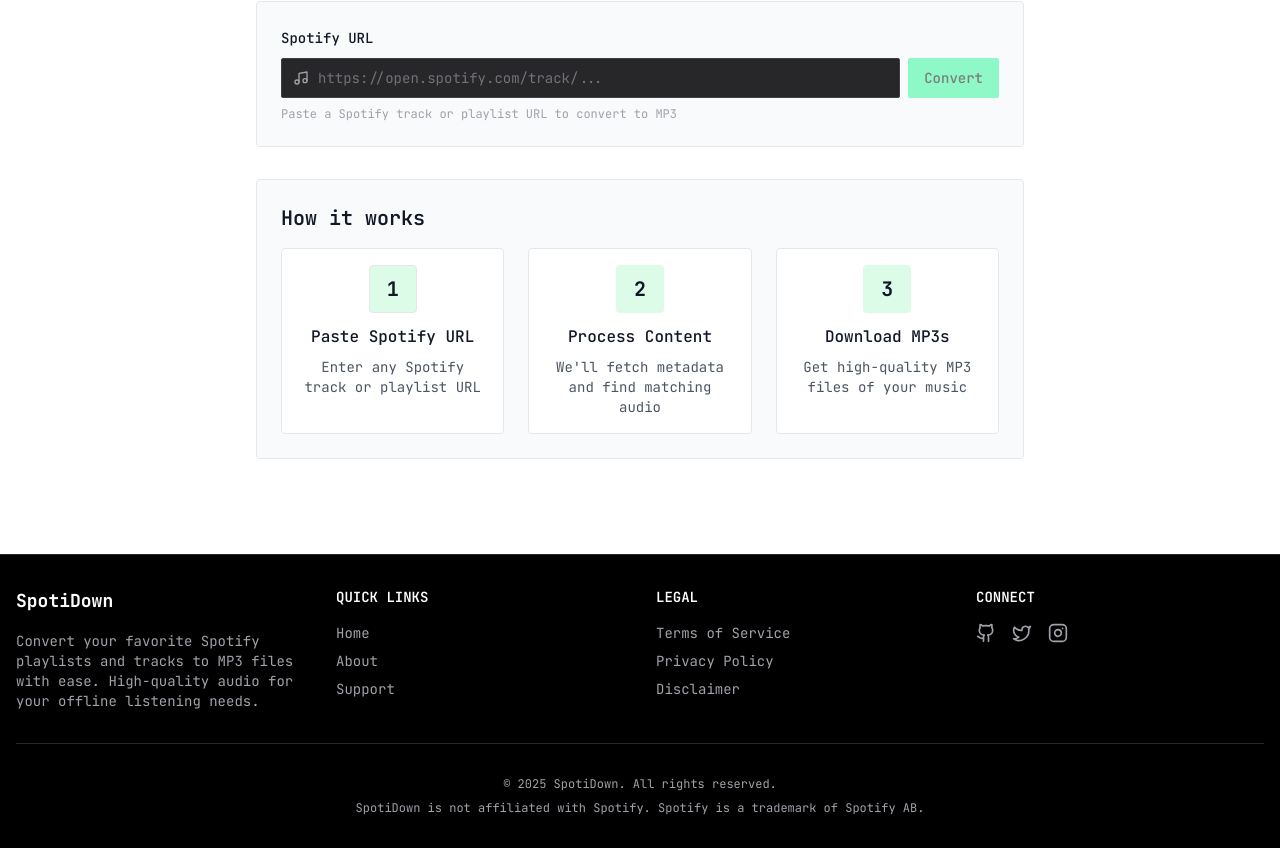
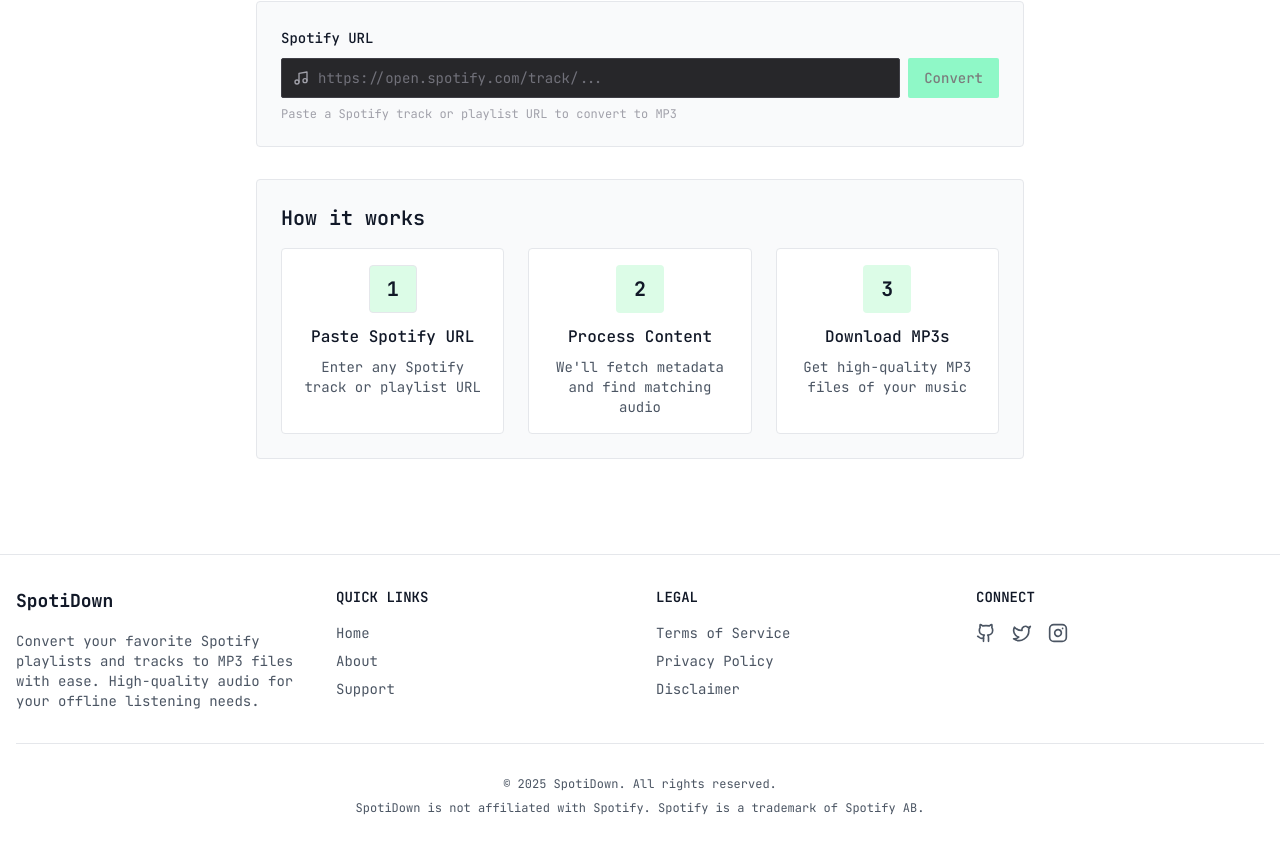
Before and after one commit to Manish-Tamang/spoti-down, a Next.js app: page / in a window 1280 px wide. Shown: the part 311-1159 px from the top of the page. Built offline with nearby package versions, Linux system fonts and the light colour scheme.

Commit message:
light mode fixed

```diff
--- a/components/footer.tsx
+++ b/components/footer.tsx
@@ -3,13 +3,13 @@ import { Music2, Github, Twitter, Instagram } from "lucide-react"
 
 export function Footer() {
   return (
-    <footer className="border-t border-zinc-800 bg-black text-zinc-400">
+    <footer className="border-t border-gray-200 bg-white text-gray-600">
       <div className="container mx-auto px-4 py-8">
         <div className="grid grid-cols-1 gap-8 md:grid-cols-4">
           { }
           <div className="space-y-4">
             <Link href="/" className="flex items-center gap-2">
-              <span className="text-lg font-bold text-white">SpotiDown</span>
+              <span className="text-lg font-bold text-gray-900">SpotiDown</span>
             </Link>
             <p className="text-sm">
               Convert your favorite Spotify playlists and tracks to MP3 files with ease. High-quality audio for your
@@ -19,20 +19,20 @@ export function Footer() {
 
           { }
           <div>
-            <h3 className="mb-4 text-sm font-semibold uppercase text-white">Quick Links</h3>
+            <h3 className="mb-4 text-sm font-semibold uppercase text-gray-900">Quick Links</h3>
             <ul className="space-y-2 text-sm">
               <li>
-                <Link href="/" className="hover:text-white transition-colors">
+                <Link href="/" className="hover:text-gray-900 transition-colors">
                   Home
                 </Link>
               </li>
               <li>
-                <Link href="/about" className="hover:text-white transition-colors">
+                <Link href="/about" className="hover:text-gray-900 transition-colors">
                   About
                 </Link>
               </li>
               <li>
-                <Link href="/support" className="hover:text-white transition-colors">
+                <Link href="/support" className="hover:text-gray-900 transition-colors">
                   Support
                 </Link>
               </li>
@@ -41,20 +41,20 @@ export function Footer() {
 
           { }
           <div>
-            <h3 className="mb-4 text-sm font-semibold uppercase text-white">Legal</h3>
+            <h3 className="mb-4 text-sm font-semibold uppercase text-gray-900">Legal</h3>
             <ul className="space-y-2 text-sm">
               <li>
-                <Link href="/terms" className="hover:text-white transition-colors">
+                <Link href="/terms" className="hover:text-gray-900 transition-colors">
                   Terms of Service
                 </Link>
               </li>
               <li>
-                <Link href="/privacy" className="hover:text-white transition-colors">
+                <Link href="/privacy" className="hover:text-gray-900 transition-colors">
                   Privacy Policy
                 </Link>
               </li>
               <li>
-                <Link href="/disclaimer" className="hover:text-white transition-colors">
+                <Link href="/disclaimer" className="hover:text-gray-900 transition-colors">
                   Disclaimer
                 </Link>
               </li>
@@ -63,17 +63,17 @@ export function Footer() {
 
           { }
           <div>
-            <h3 className="mb-4 text-sm font-semibold uppercase text-white">Connect</h3>
+            <h3 className="mb-4 text-sm font-semibold uppercase text-gray-900">Connect</h3>
             <div className="flex space-x-4">
-              <Link href="https://github.com/Manish-Tamang" className="hover:text-white transition-colors">
+              <Link href="https://github.com/Manish-Tamang" className="hover:text-gray-900 transition-colors">
                 <Github className="h-5 w-5" />
                 <span className="sr-only">GitHub</span>
               </Link>
-              <Link href="https://x.com/Manishtamangxyz" className="hover:text-white transition-colors">
+              <Link href="https://x.com/Manishtamangxyz" className="hover:text-gray-900 transition-colors">
                 <Twitter className="h-5 w-5" />
                 <span className="sr-only">Twitter</span>
               </Link>
-              <Link href="#" className="hover:text-white transition-colors">
+              <Link href="#" className="hover:text-gray-900 transition-colors">
                 <Instagram className="h-5 w-5" />
                 <span className="sr-only">Instagram</span>
               </Link>
@@ -81,7 +81,7 @@ export function Footer() {
           </div>
         </div>
 
-        <div className="mt-8 border-t border-zinc-800 pt-8 text-center text-xs">
+        <div className="mt-8 border-t border-gray-200 pt-8 text-center text-xs">
           <p>© {new Date().getFullYear()} SpotiDown. All rights reserved.</p>
           <p className="mt-2">SpotiDown is not affiliated with Spotify. Spotify is a trademark of Spotify AB.</p>
         </div>
```
